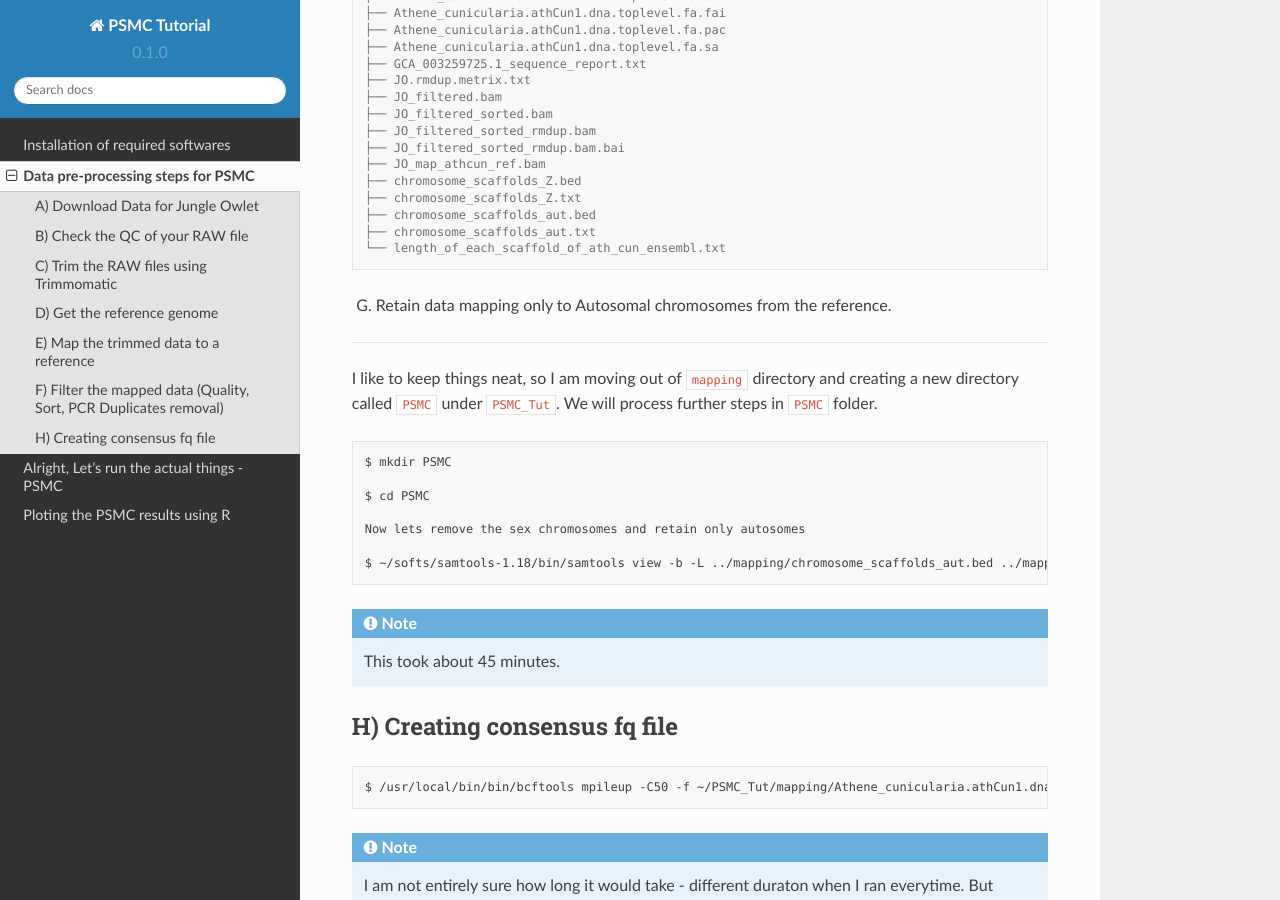
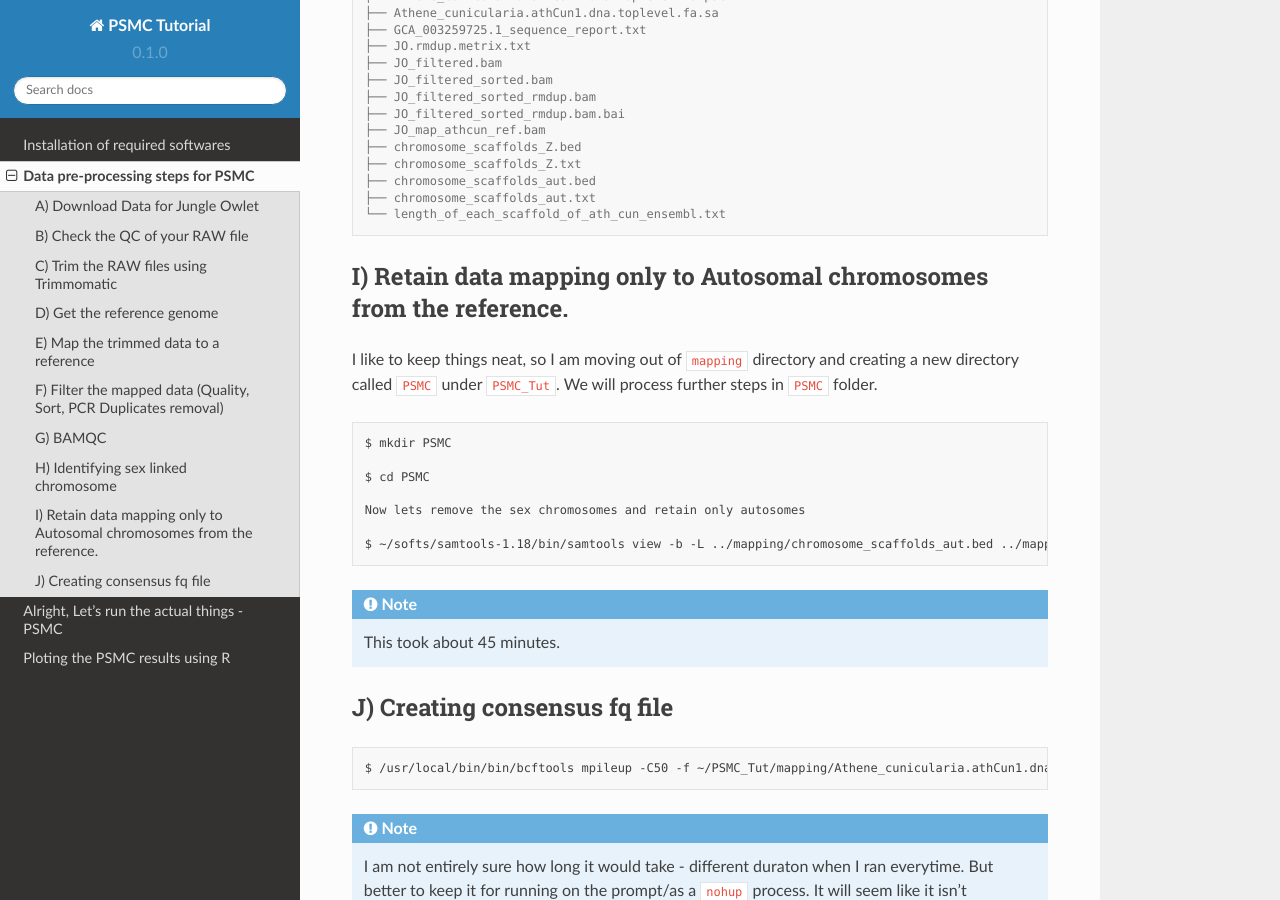
Before and after one commit to stachyris/PSMC_Tutorial-BirdLab, a Sphinx documentation site: the page built from docs/source/01_Data_Pre-Processing.rst, in a window 1280 px wide and 900 px high, scrolled down 5539 px. Built offline with Sphinx 7.4.7 and the Read the Docs theme 2.0.0, drawn with Linux system fonts in a browser that asks for light colours; some of the changed text lies outside the part shown.

Commit message:
formatting_01_Data_Pre-Processing.rst

```diff
--- a/docs/source/01_Data_Pre-Processing.rst
+++ b/docs/source/01_Data_Pre-Processing.rst
@@ -200,7 +200,6 @@ F) Filter the mapped data (Quality, Sort, PCR Duplicates removal)
 
 
 G) BAMQC
-
 --------------------------------------------------------------------------
 
 We need to do the QC, But will update that in few hours - Issue with JAVA
@@ -222,7 +221,6 @@ So for the next step, we need something called 'sequence report' which ideally w
  https://drive.google.com/file/d/1NGa5Gw6ROHSzRfqJUpfh54gUJTFGkG3F/view?usp=sharing
 
 H) Identifying sex linked chromosome
-
 ---------------------------------------------------------------------------
 
 Sex chromosomes have a huge influence on the overall demographic curve - so we will identify them now. This is where the 'Sequence report' come into help - which has scaffolds/chromosome information regarding sex chromosomes and autosomes.
@@ -278,8 +276,7 @@ Now your mapping directory should look like this :
  └── length_of_each_scaffold_of_ath_cun_ensembl.txt
 
 
-G) Retain data mapping only to Autosomal chromosomes from the reference.
-
+I) Retain data mapping only to Autosomal chromosomes from the reference.
 --------------------------------------------------------------------------
 
 I like to keep things neat, so I am moving out of ``mapping`` directory and creating a new directory called ``PSMC`` under ``PSMC_Tut``. We will process further steps in ``PSMC`` folder.
@@ -299,7 +296,7 @@ I like to keep things neat, so I am moving out of ``mapping`` directory and crea
  This took about 45 minutes.
 
 
-H) Creating consensus fq file
+J) Creating consensus fq file
 ------------------------------
 
 .. code-block::
```
